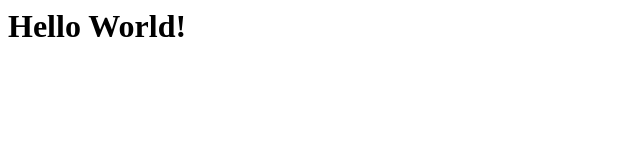
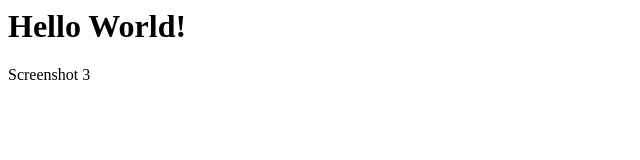
Before and after one commit to reinerjj/reinerjj.github.io, a plain HTML site: page index.html in a window 1280 px wide. Shown: the full height of the page, 0-640 px from the left. Drawn offline with Linux system fonts and the light colour scheme.

Commit message:
revision module 1 assignment 2 screenshot 3

```diff
--- a/index.html
+++ b/index.html
@@ -1 +1,2 @@
 <H1>Hello World!</H1>
+Screenshot 3
```
